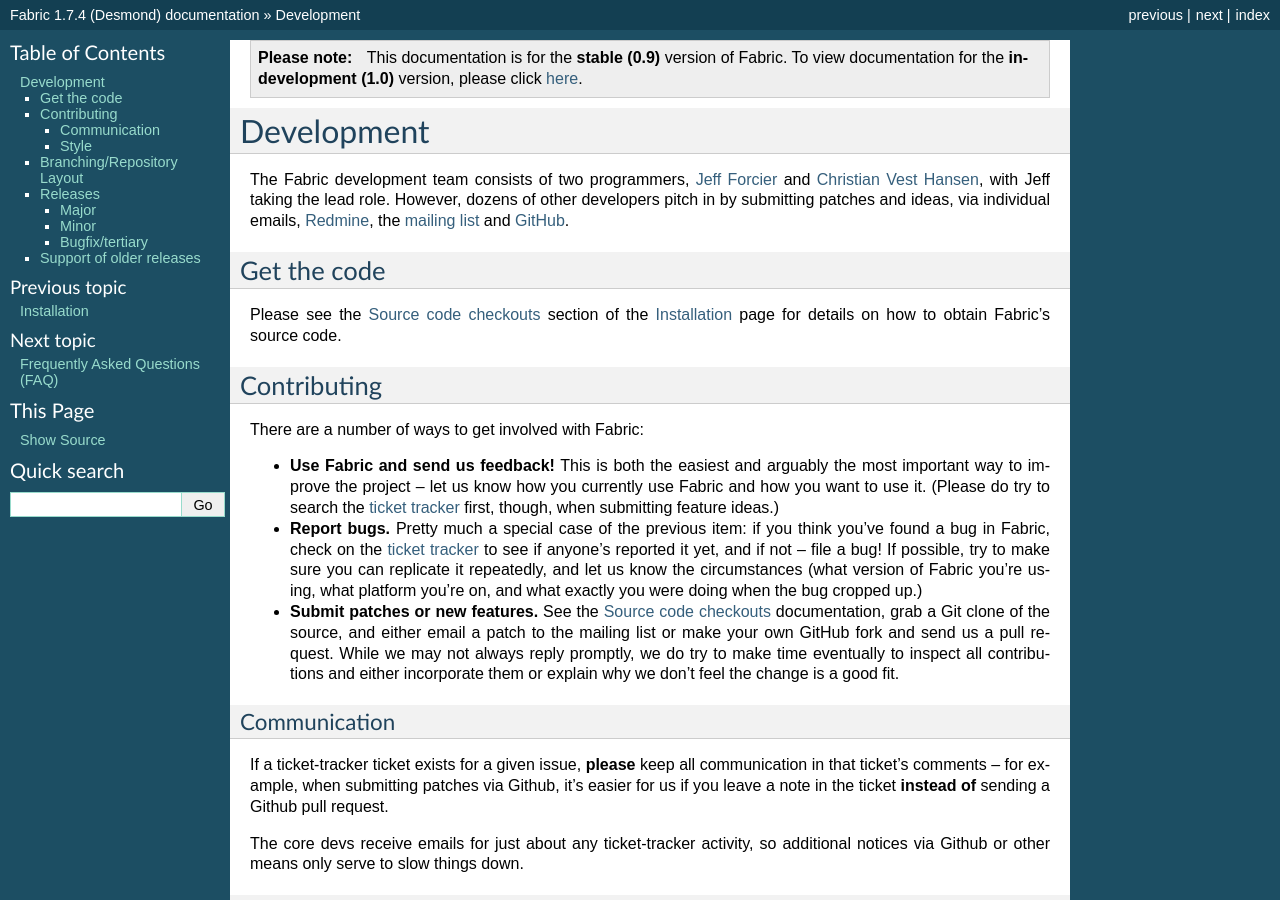
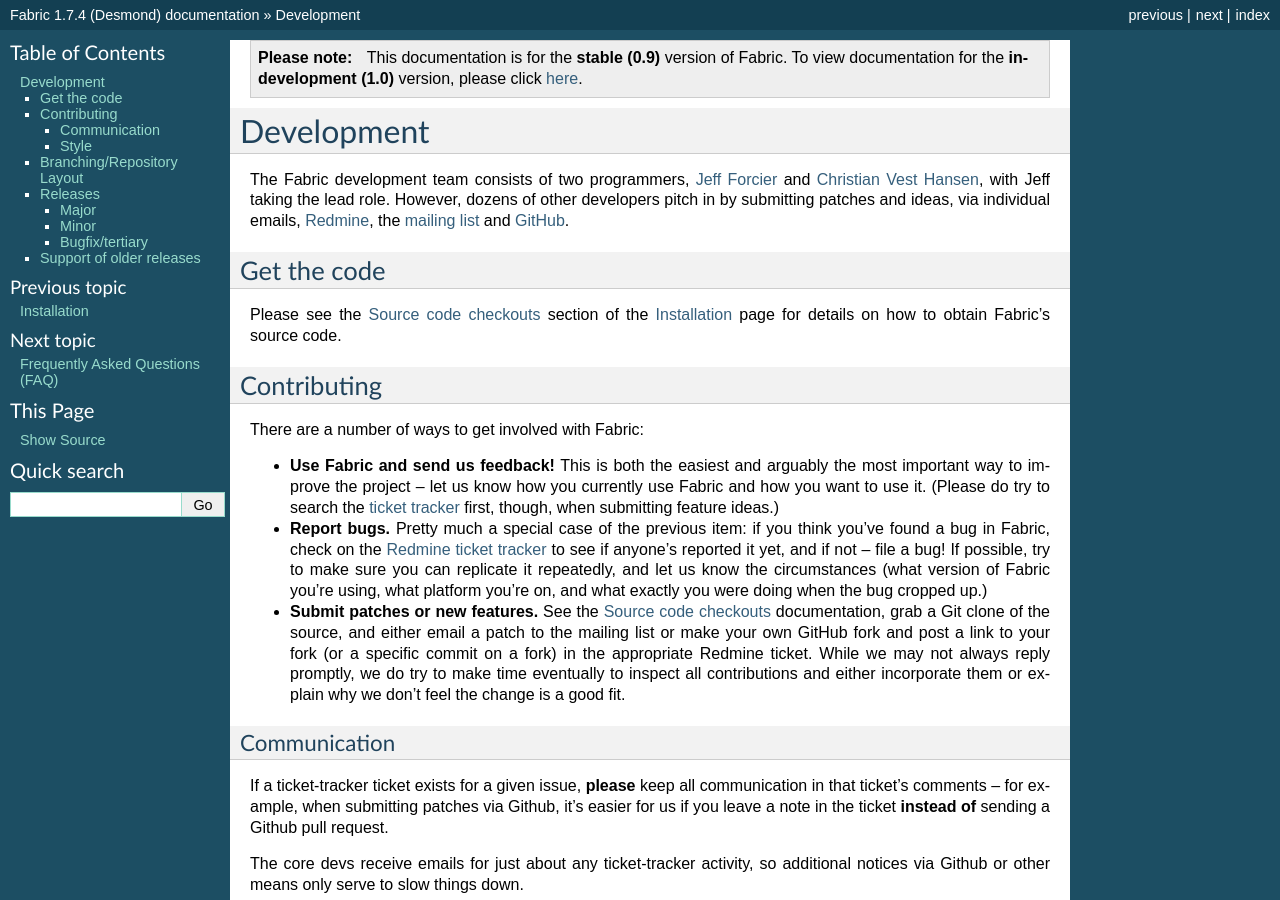
Before and after one commit to fabric/fabric, a Sphinx documentation site: the page built from docs/development.rst, in a window 1280 px wide and 900 px high. Built offline with Sphinx 7.4.7, drawn with Linux system fonts in a browser that asks for light colours.

Commit message:
Pull request => link in Redmine ticket

```diff
--- a/docs/development.rst
+++ b/docs/development.rst
@@ -26,14 +26,15 @@
   `ticket tracker <http://code.fabfile.org>`_ first, though, when submitting
   feature ideas.)
 * **Report bugs.** Pretty much a special case of the previous item: if you
-  think you've found a bug in Fabric, check on the `ticket tracker
+  think you've found a bug in Fabric, check on the `Redmine ticket tracker
   <http://code.fabfile.org>`_ to see if anyone's reported it yet, and if not --
   file a bug! If possible, try to make sure you can replicate it repeatedly,
   and let us know the circumstances (what version of Fabric you're using, what
   platform you're on, and what exactly you were doing when the bug cropped up.)
 * **Submit patches or new features.** See the :ref:`source-code-checkouts`
   documentation, grab a Git clone of the source, and either email a patch to
-  the mailing list or make your own GitHub fork and send us a pull request.
+  the mailing list or make your own GitHub fork and post a link to your fork
+  (or a specific commit on a fork) in the appropriate Redmine ticket.
   While we may not always reply promptly, we do try to make time eventually to
   inspect all contributions and either incorporate them or explain why we don't
   feel the change is a good fit.
```
